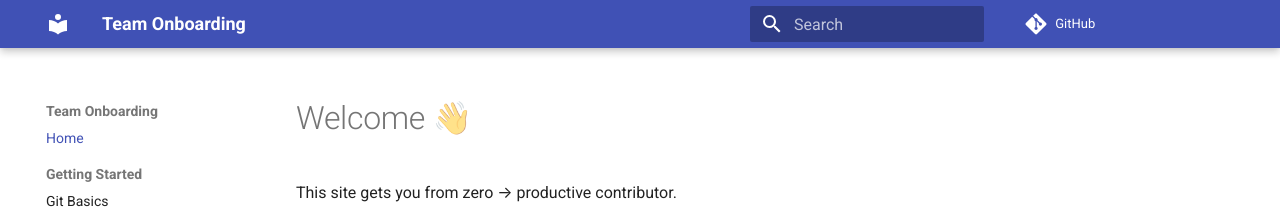
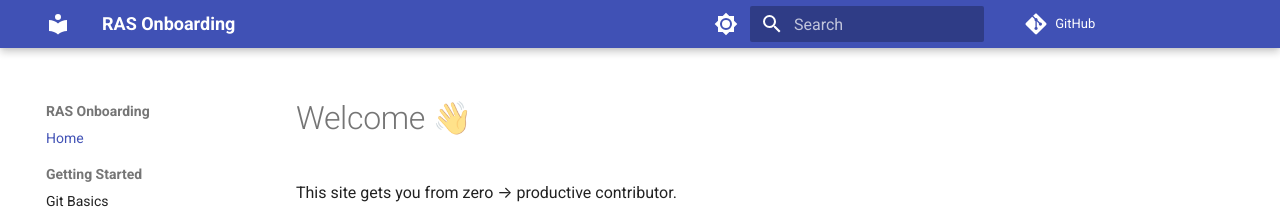
Before and after one commit to RaiderAerospaceSociety25-26/ras-handbook, an MkDocs documentation site: the page built from docs/index.md, in a window 1280 px wide. Shown: the top 209 px of the page. Built offline with MkDocs 1.6.1 and Material for MkDocs 9.7.7, drawn with Linux system fonts in a browser that asks for light colours; comment, search, counter and statistics services are not loaded.

```diff
--- a/mkdocs.yml
+++ b/mkdocs.yml
@@ -1,6 +1,6 @@
-site_name: Team Onboarding
-site_description: Quickstart guides for joining the team
-site_url: https://<your-user-or-org>.github.io/<repo>
+site_name: RAS Onboarding
+site_description: Quickstart guides for joining one of our teams
+site_url: https://raideraerospacesociety25-26.github.io/ras-handbook/
 repo_url: https://github.com/<your-user-or-org>/<repo>
 
 theme:
@@ -12,6 +12,19 @@ theme:
     - content.tabs.link
     - search.suggest
     - search.highlight
+  palette:
+    - scheme: default
+      primary: indigo
+      accent: indigo
+      toggle:
+        icon: material/brightness-7
+        name: Switch to dark mode
+    - scheme: slate
+      primary: indigo
+      accent: indigo
+      toggle:
+        icon: material/brightness-4
+        name: Switch to light mode
 
 nav:
   - Home: index.md
```
